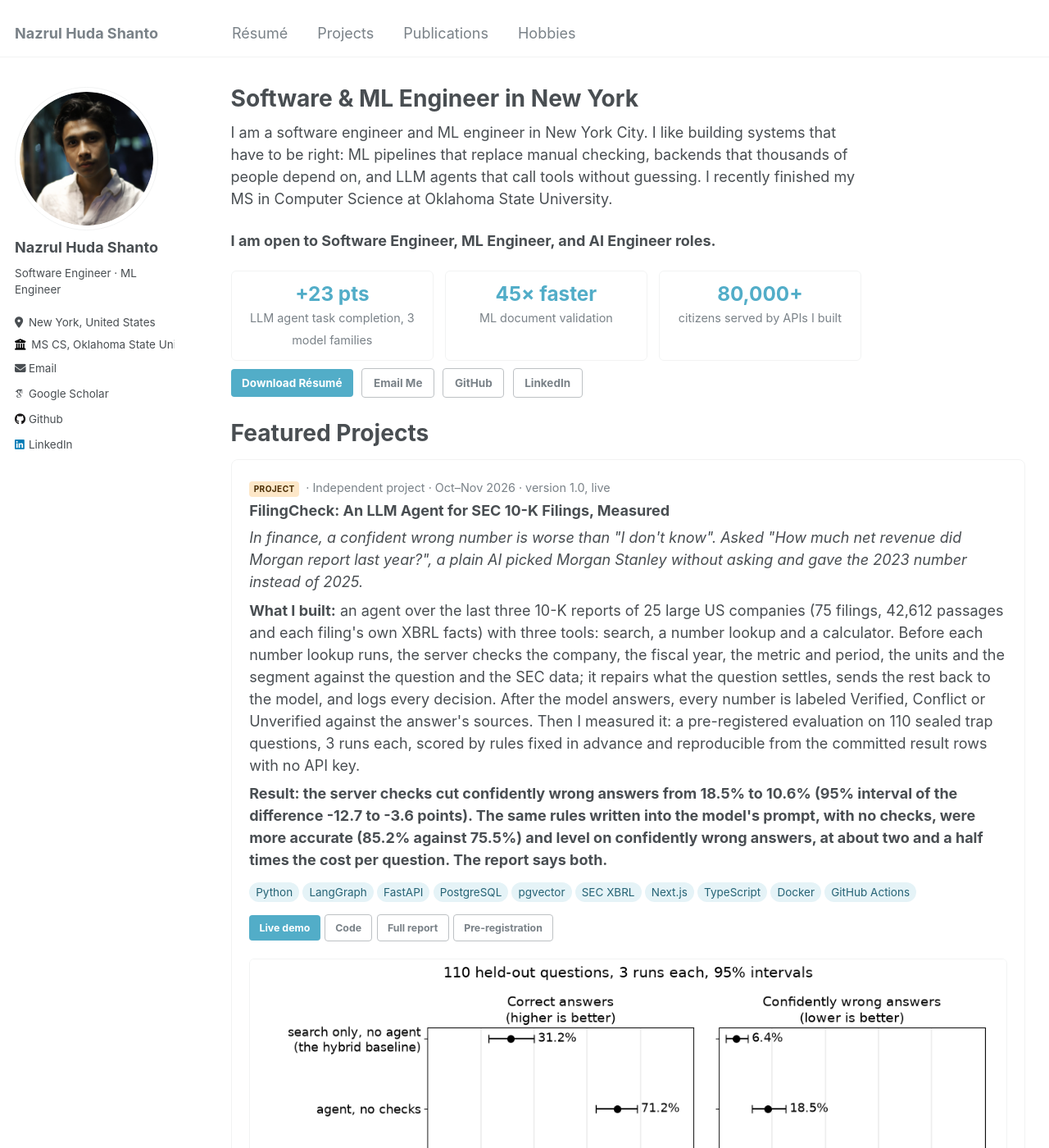
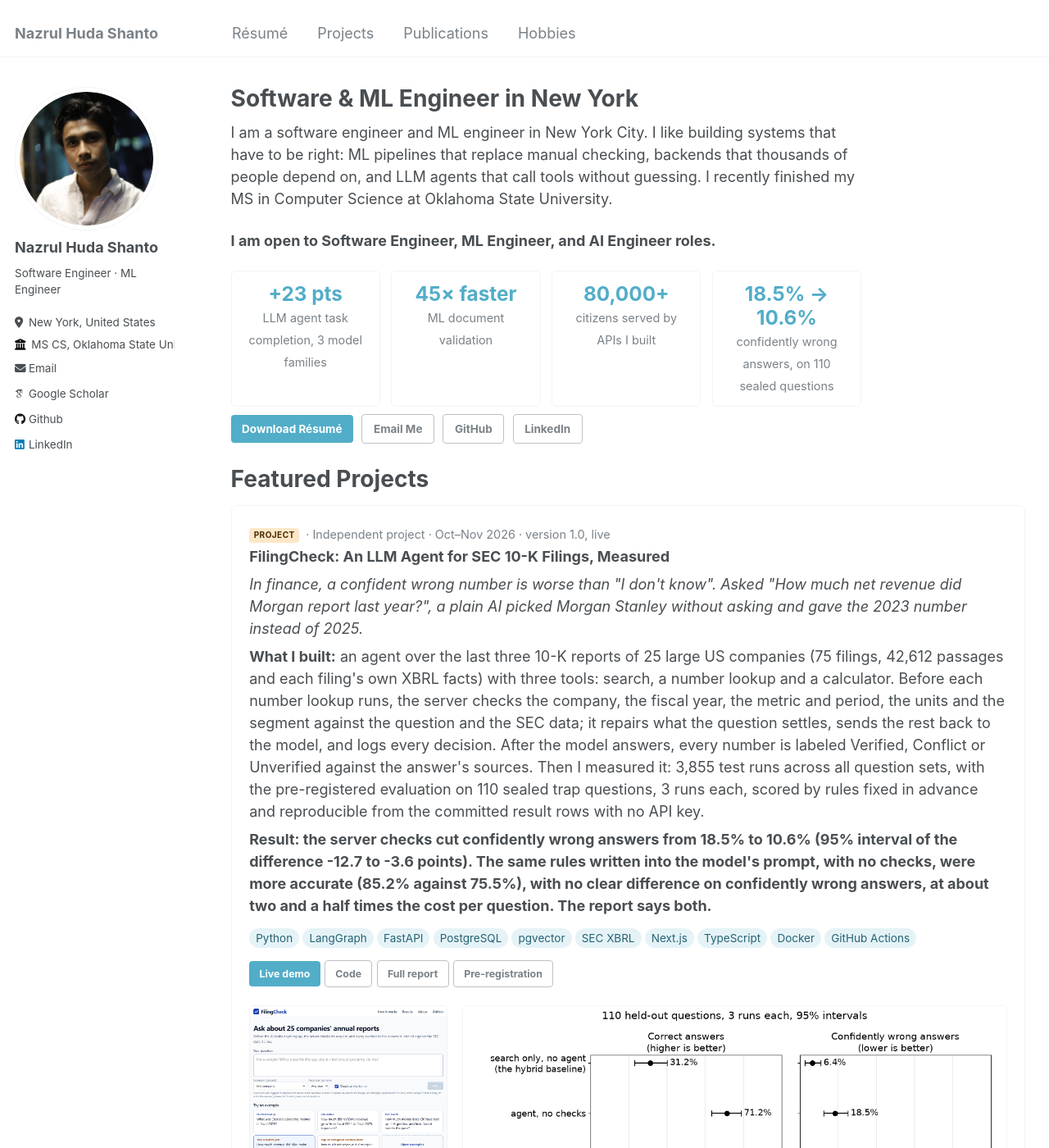
Before and after one commit to nazrulhuda/nazrul.github.io, a Jekyll site: the page built from _pages/about.md, in a window 1280 px wide and 1400 px high. Shown: the whole window at 82% size. Built offline with Jekyll 4.4.1, drawn with Linux system fonts in a browser that asks for light colours; some web fonts are replaced; some of the changed text lies outside the part shown.

Commit message:
FilingCheck card: the live page's picture next to the chart, a fourth highlight (18.5% to 10.6% confidently wrong answers), the 3,855 test runs, a hidden place for the video link, and the pre-registration link to its current text

```diff
--- a/_pages/about.md
+++ b/_pages/about.md
@@ -16,6 +16,7 @@ I am a software engineer and ML engineer in New York City. I like building syste
   <div class="stat"><strong>+23 pts</strong><span>LLM agent task completion, 3 model families</span></div>
   <div class="stat"><strong>45× faster</strong><span>ML document validation</span></div>
   <div class="stat"><strong>80,000+</strong><span>citizens served by APIs I built</span></div>
+  <div class="stat"><strong>18.5% → 10.6%</strong><span>confidently wrong answers, on 110 sealed questions</span></div>
 </div>
 
 <p class="cta">
@@ -32,19 +33,26 @@ I am a software engineer and ML engineer in New York City. I like building syste
     <p class="meta"><span class="kind kind--project">Project</span> · Independent project · Oct–Nov 2026 · version 1.0, live</p>
     <h3>FilingCheck: An LLM Agent for SEC 10-K Filings, Measured</h3>
     <p class="hook">In finance, a confident wrong number is worse than "I don't know". Asked "How much net revenue did Morgan report last year?", a plain AI picked Morgan Stanley without asking and gave the 2023 number instead of 2025.</p>
-    <p><b>What I built:</b> an agent over the last three 10-K reports of 25 large US companies (75 filings, 42,612 passages and each filing's own XBRL facts) with three tools: search, a number lookup and a calculator. Before each number lookup runs, the server checks the company, the fiscal year, the metric and period, the units and the segment against the question and the SEC data; it repairs what the question settles, sends the rest back to the model, and logs every decision. After the model answers, every number is labeled Verified, Conflict or Unverified against the answer's sources. Then I measured it: a pre-registered evaluation on 110 sealed trap questions, 3 runs each, scored by rules fixed in advance and reproducible from the committed result rows with no API key.</p>
-    <p class="result">Result: the server checks cut confidently wrong answers from 18.5% to 10.6% (95% interval of the difference -12.7 to -3.6 points). The same rules written into the model's prompt, with no checks, were more accurate (85.2% against 75.5%) and level on confidently wrong answers, at about two and a half times the cost per question. The report says both.</p>
+    <p><b>What I built:</b> an agent over the last three 10-K reports of 25 large US companies (75 filings, 42,612 passages and each filing's own XBRL facts) with three tools: search, a number lookup and a calculator. Before each number lookup runs, the server checks the company, the fiscal year, the metric and period, the units and the segment against the question and the SEC data; it repairs what the question settles, sends the rest back to the model, and logs every decision. After the model answers, every number is labeled Verified, Conflict or Unverified against the answer's sources. Then I measured it: 3,855 test runs across all question sets, with the pre-registered evaluation on 110 sealed trap questions, 3 runs each, scored by rules fixed in advance and reproducible from the committed result rows with no API key.</p>
+    <p class="result">Result: the server checks cut confidently wrong answers from 18.5% to 10.6% (95% interval of the difference -12.7 to -3.6 points). The same rules written into the model's prompt, with no checks, were more accurate (85.2% against 75.5%), with no clear difference on confidently wrong answers, at about two and a half times the cost per question. The report says both.</p>
     <div class="tags"><span class="tag">Python</span><span class="tag">LangGraph</span><span class="tag">FastAPI</span><span class="tag">PostgreSQL</span><span class="tag">pgvector</span><span class="tag">SEC XBRL</span><span class="tag">Next.js</span><span class="tag">TypeScript</span><span class="tag">Docker</span><span class="tag">GitHub Actions</span></div>
     <p>
       <a class="btn btn--info btn--small" href="https://filingcheck.vercel.app">Live demo</a>
       <a class="btn btn--inverse btn--small" href="https://github.com/nazrulhuda/filingcheck">Code</a>
       <a class="btn btn--inverse btn--small" href="https://github.com/nazrulhuda/filingcheck/blob/v1.0/eval/results/2026-11-14_final_report.md">Full report</a>
-      <a class="btn btn--inverse btn--small" href="https://github.com/nazrulhuda/filingcheck/blob/v1.0/eval/PREREGISTRATION.md">Pre-registration</a>
+      <a class="btn btn--inverse btn--small" href="https://github.com/nazrulhuda/filingcheck/blob/main/eval/PREREGISTRATION.md">Pre-registration</a>
+      <!-- Video: the link to the two-minute FilingCheck demo goes here when it exists. -->
     </p>
   </div>
-  <div class="card-media">
+  <div class="card-media media-pair">
+    <div>
+      <a href="/images/filingcheck_page.png"><img src="/images/filingcheck_page.png" alt="The live FilingCheck page: the question box, &quot;Try an example&quot; with five example questions and their tags, and under them the saved answer to &quot;How much revenue did Nike make last year?&quot;, with $46,398 million labeled Verified and the &quot;What was checked&quot; panel showing the year corrected from the model's 2025 to fiscal 2026"></a>
+      <p class="media-caption">The live page: the server's check corrected the year the model sent for &quot;last year&quot;, and the answer's number is labeled Verified.</p>
+    </div>
+    <div>
     <a href="/images/filingcheck_summary.png"><img src="/images/filingcheck_summary.png" alt="Correct answers and confidently wrong answers on the 110 held-out questions, for search only, the agent with no checks, the agent with the rules in the prompt, and the agent with the server checks, each with its 95% interval"></a>
     <p class="media-caption">Correct and confidently wrong answers on the 110 held-out questions, by arm, with 95% intervals. Drawn by the project's report code from the committed result rows.</p>
+    </div>
   </div>
 </div>
 
--- a/assets/css/main.scss
+++ b/assets/css/main.scss
@@ -81,7 +81,7 @@
 
 .stats {
   display: grid;
-  grid-template-columns: repeat(3, 1fr);
+  grid-template-columns: repeat(4, 1fr);
   gap: 0.75em;
   margin: 1.2em 0 0.5em;
 }
@@ -94,7 +94,8 @@
 .stat strong { display: block; font-size: 1.35em; color: $info-color; line-height: 1.2; }
 .stat span { font-size: 0.8em; color: $gray; }
 @media (max-width: 600px) {
-  .stats { grid-template-columns: 1fr; }
+  .stats { grid-template-columns: repeat(2, 1fr); }
+  .stat strong { font-size: 1.15em; }
 }
 
 .card {
@@ -118,6 +119,9 @@
 @media (min-width: 1024px) { .card.media-wide { margin-right: -140px; } }
 @media (min-width: 1280px) { .card.media-wide { margin-right: -200px; } }
 .media-caption { font-size: 0.8em; color: $gray; text-align: center; margin-top: 0.4em; }
+/* Two pictures side by side (a tall page screenshot and a wide chart, at the same height); stacked on phones */
+.media-pair { display: grid; gap: 1em; align-items: start; }
+@media (min-width: 768px) { .media-pair { grid-template-columns: 4fr 11fr; } }
 
 .tags { margin: 0.6em 0; }
 .tag {
```
Also changed, not shown: _pages/projects.md (+1 -1 lines), images/filingcheck_page.png (added).
